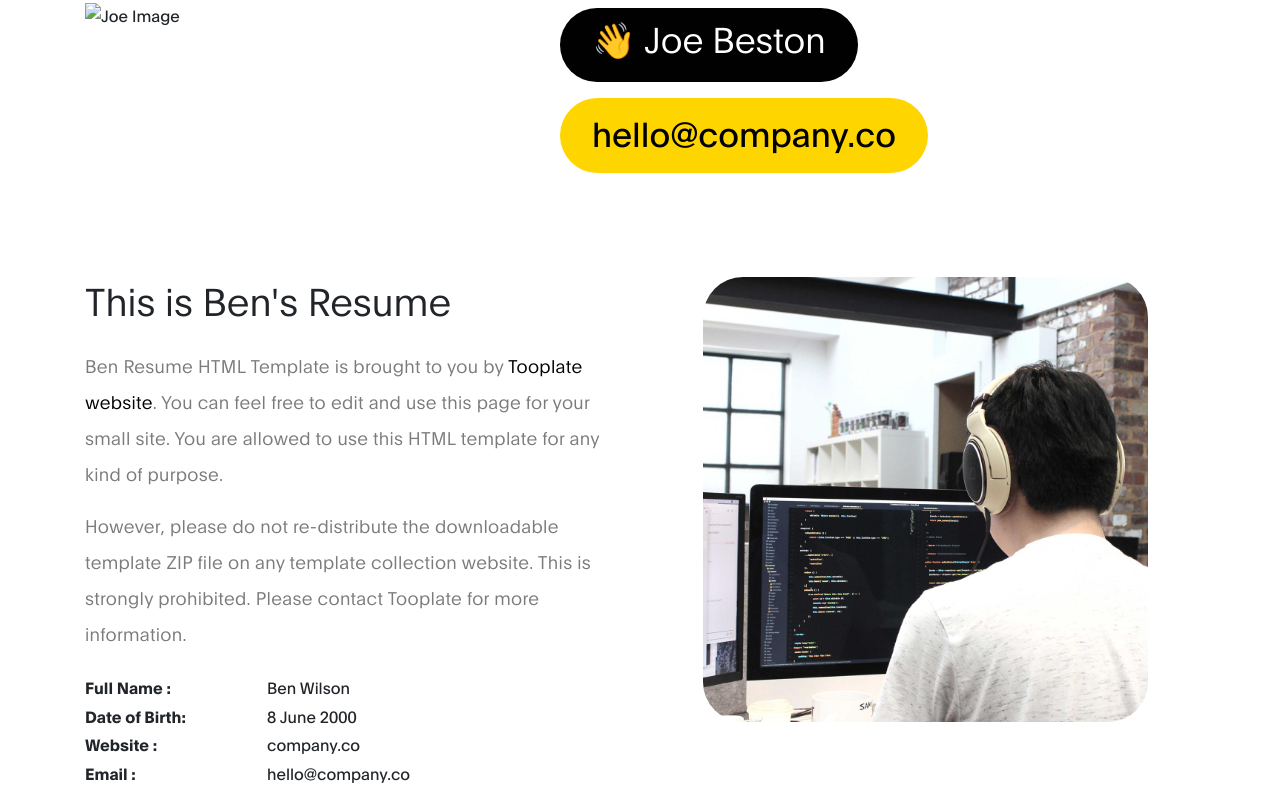
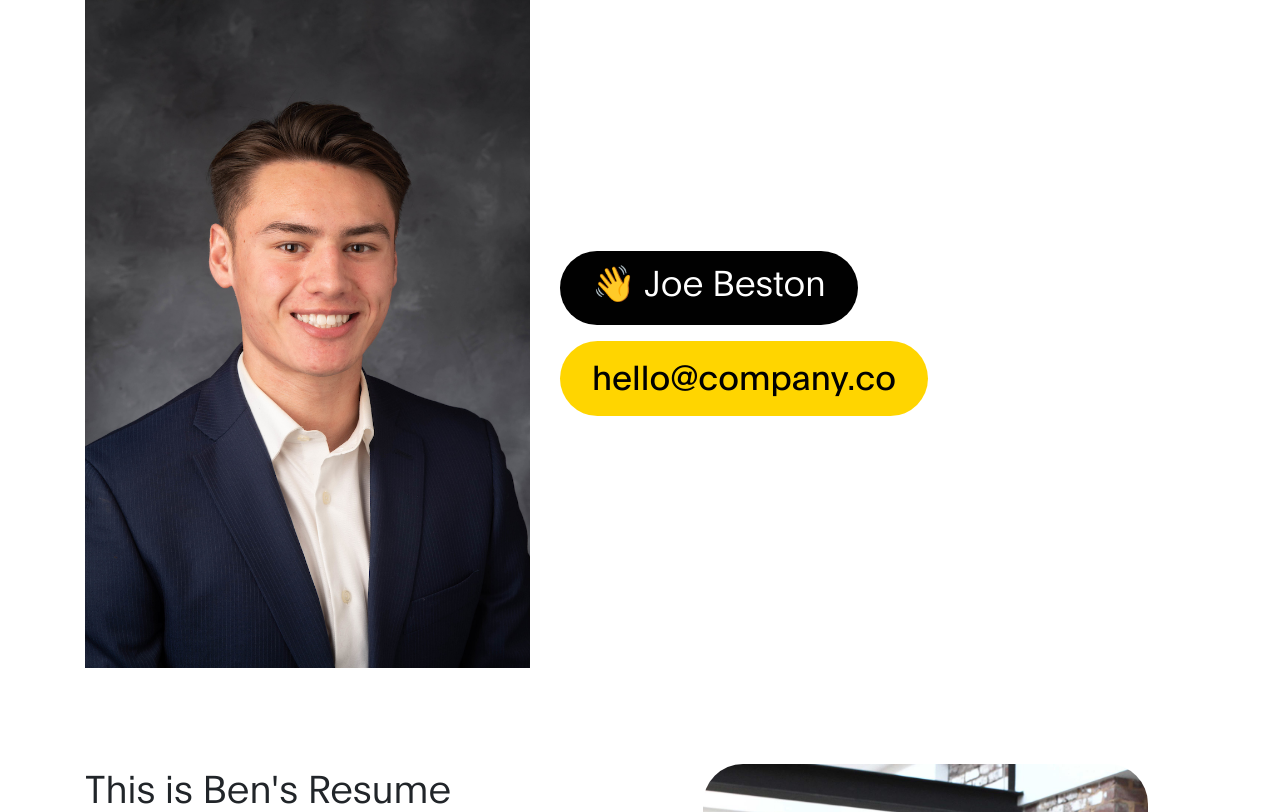
Before and after one commit to Joe-Beston/Personal-Website, a plain HTML site: page index.html in a window 1280 px wide. Shown: the top 812 px of the page. Drawn offline with Linux system fonts and the light colour scheme.

Commit message:
Update index.html

```diff
--- a/index.html
+++ b/index.html
@@ -81,7 +81,7 @@ https://www.tooplate.com/view/2120-ben-resume
             <div class="row">
 
                   <div class="mx-auto col-lg-5 col-md-5 col-10">
-                      <img src="images/2022_03_09-Joseph Beston-tschoon-006.jpg" class="img-fluid" alt="Joe Image">
+                      <img src="images/ProfessionalHeadshot.jpg" class="img-fluid" alt="Joe Image">
                   </div>
 
                    <div class="d-flex flex-column justify-content-center align-items-center col-lg-7 col-md-7 col-12">
```
